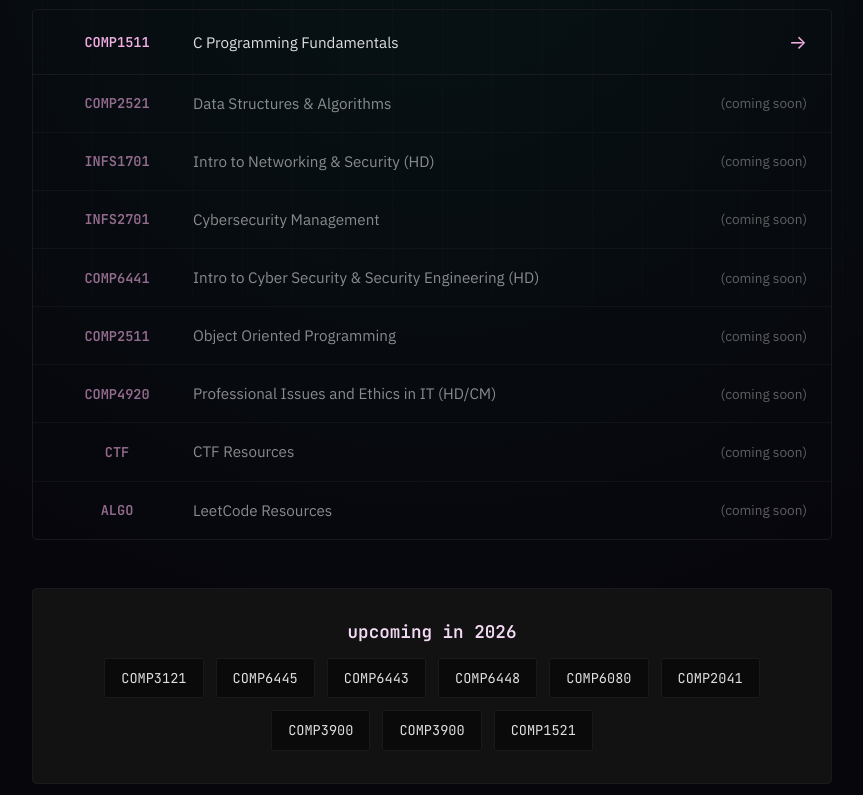
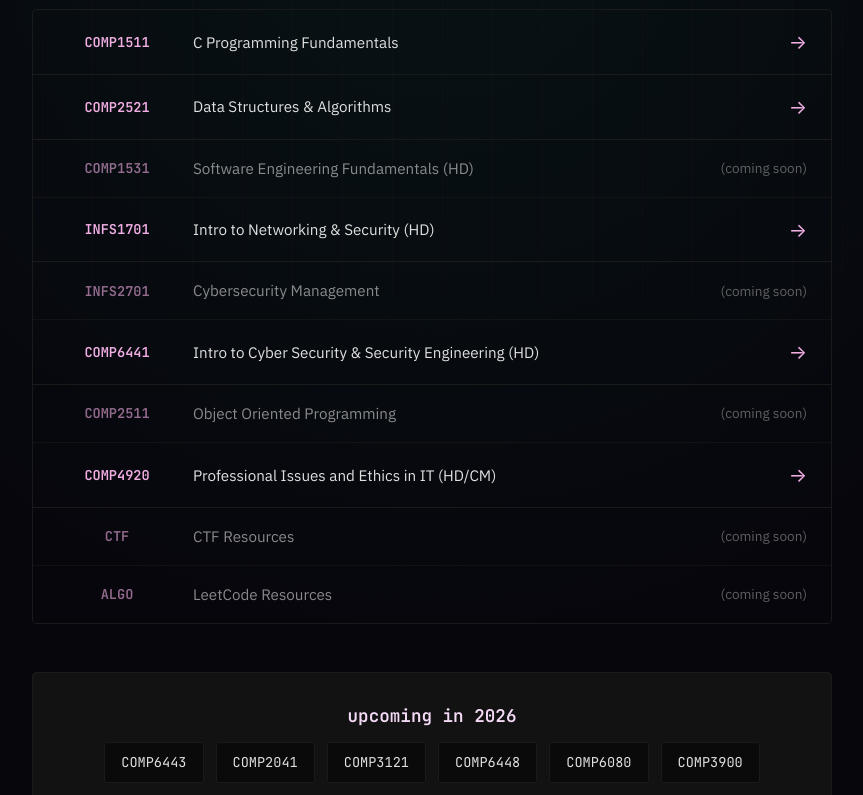
Before and after one commit to noorbabar/noorportfolio, a React (Vite) app in the folder Noorportfolio/frontend/: page /resources in a window 1280 px wide. Shown: the part 500-1295 px from the top of the page, without its empty margins (208-1071 px from the left). Built offline with nearby package versions, Linux system fonts and the light colour scheme.

Commit message:
added notion links for some notes

```diff
--- a/Noorportfolio/frontend/src/components/Resources.jsx
+++ b/Noorportfolio/frontend/src/components/Resources.jsx
@@ -11,20 +11,37 @@ const Resources = () => {
       notionLink: "https://gleaming-xylophone-d5a.notion.site/ebd//20b955cde43a81d490cbe004b7941ed2",
       hasNotes: true
     },
-    { name: "Data Structures & Algorithms", code: "COMP2521", hasNotes: false },
-    { name: "Intro to Networking & Security (HD)", code: "INFS1701", hasNotes: false },
+    { name: "Data Structures & Algorithms",
+      code: "COMP2521",
+      notionLink: "https://gleaming-xylophone-d5a.notion.site/ebd//151955cde43a807eb33afe0bf396b750",
+      hasNotes: true
+    },
+    { name: "Software Engineering Fundamentals (HD)", code: "COMP1531", hasNotes: false },
+    { name: "Intro to Networking & Security (HD)",
+      code: "INFS1701",
+      notionLink: "https://gleaming-xylophone-d5a.notion.site/ebd//20b955cde43a812286e6c8321d03cfea",
+      hasNotes: true
+    },
     { name: "Cybersecurity Management", code: "INFS2701", hasNotes: false },
-    { name: "Intro to Cyber Security & Security Engineering (HD)", code: "COMP6441", hasNotes: false },
+    { name: "Intro to Cyber Security & Security Engineering (HD)",
+      code: "COMP6441",
+      notionLink: "https://gleaming-xylophone-d5a.notion.site/ebd//20b955cde43a81b596c0f8a41953b69f",
+      hasNotes: true
+    },
     { name: "Object Oriented Programming", code: "COMP2511", hasNotes: false },
-    { name: "Professional Issues and Ethics in IT (HD/CM)", code: "COMP4920", hasNotes: false },
+    { name: "Professional Issues and Ethics in IT (HD/CM)",
+      code: "COMP4920",
+      notionLink: "https://gleaming-xylophone-d5a.notion.site/ebd//26e955cde43a8032baf2d36682518842",
+      hasNotes: true
+    },
     { name: "CTF Resources", code: "CTF", hasNotes: false },
     { name: "LeetCode Resources", code: "ALGO", hasNotes: false },
   ];
 
   const upcoming = [
-    "COMP3121", "COMP6445", "COMP6443",
-    "COMP6448", "COMP6080", "COMP2041", "COMP3900",
-    "COMP3900", "COMP1521"
+    "COMP6443", "COMP2041", "COMP3121",
+    "COMP6448", "COMP6080", "COMP3900",
+    "COMP6445", "COMP1521"
   ];
 
   const handleResourceClick = (item) => {
```
